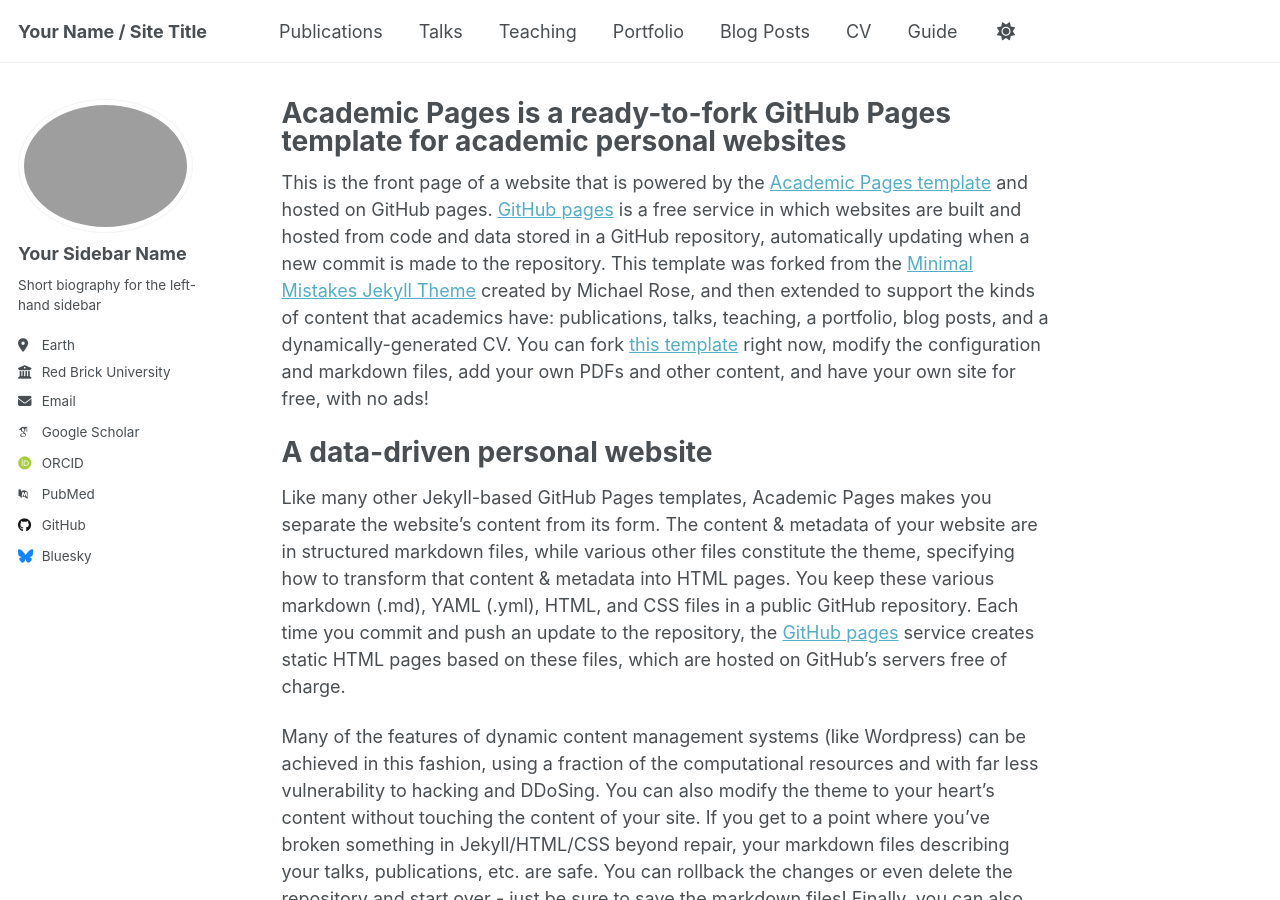
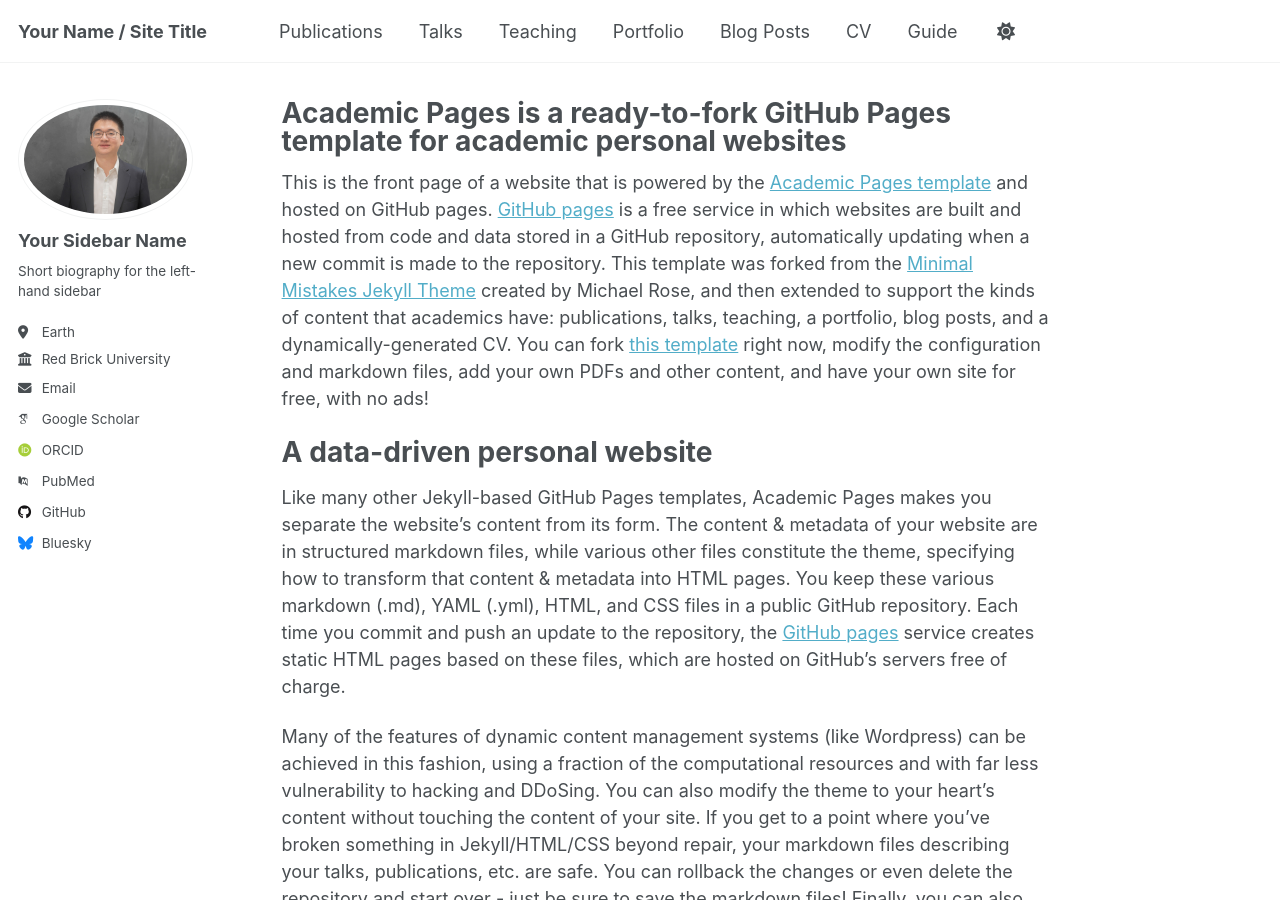
Before and after one commit to hwhsiu/hwhsiu.github.io, a Jekyll site: the page built from _pages/about.md, in a window 1280 px wide and 900 px high. Built offline with Jekyll 4.4.1, drawn with Linux system fonts in a browser that asks for light colours; some web fonts are replaced.

Commit message:
Update _config.yml

```diff
--- a/_config.yml
+++ b/_config.yml
@@ -22,7 +22,7 @@ repository               : "academicpages/academicpages.github.io"
 #               Additional customization can be done by editing /_includes/author-profile.html
 author:
   # Biographic information
-  avatar           : "大頭貼.jpg"
+  avatar           : "Bio.jpg"
   name             : "Your Sidebar Name"
   pronouns         : # example: "she/her"
   bio              : "Short biography for the left-hand sidebar"
```
